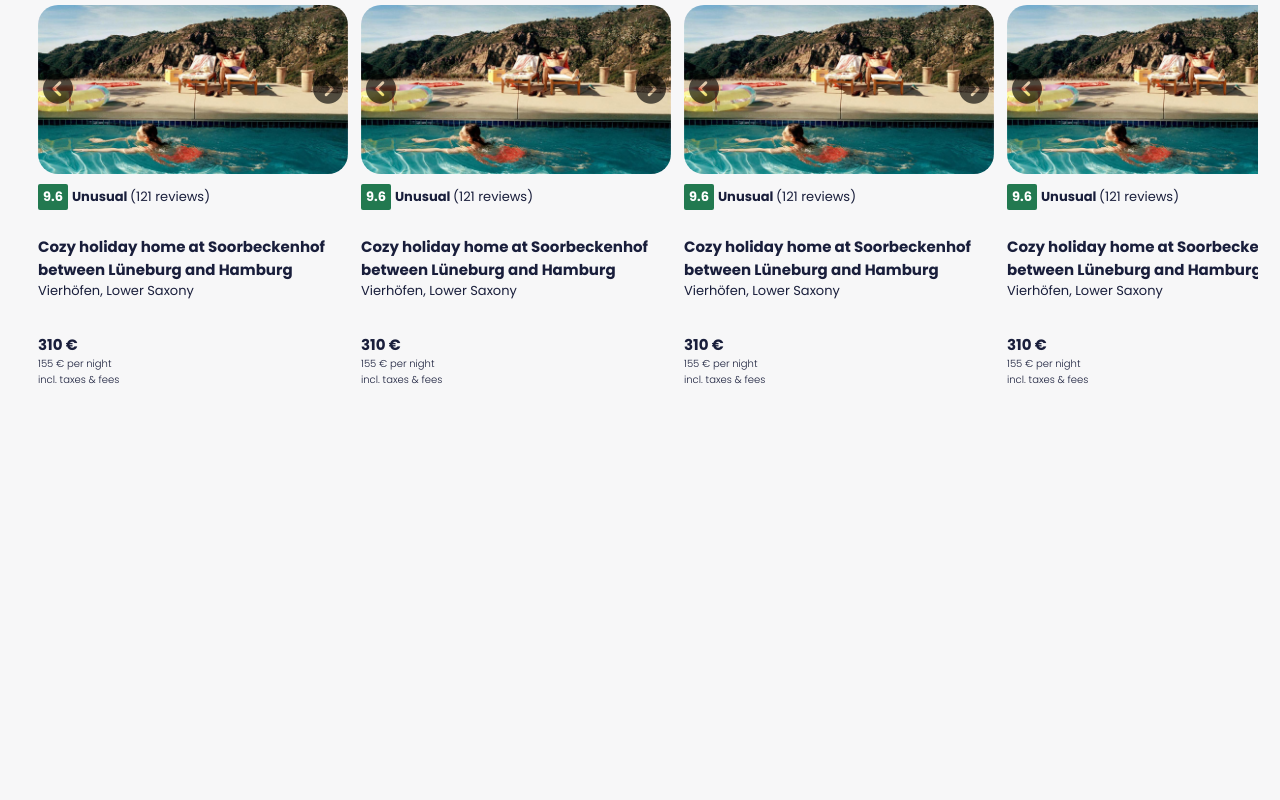
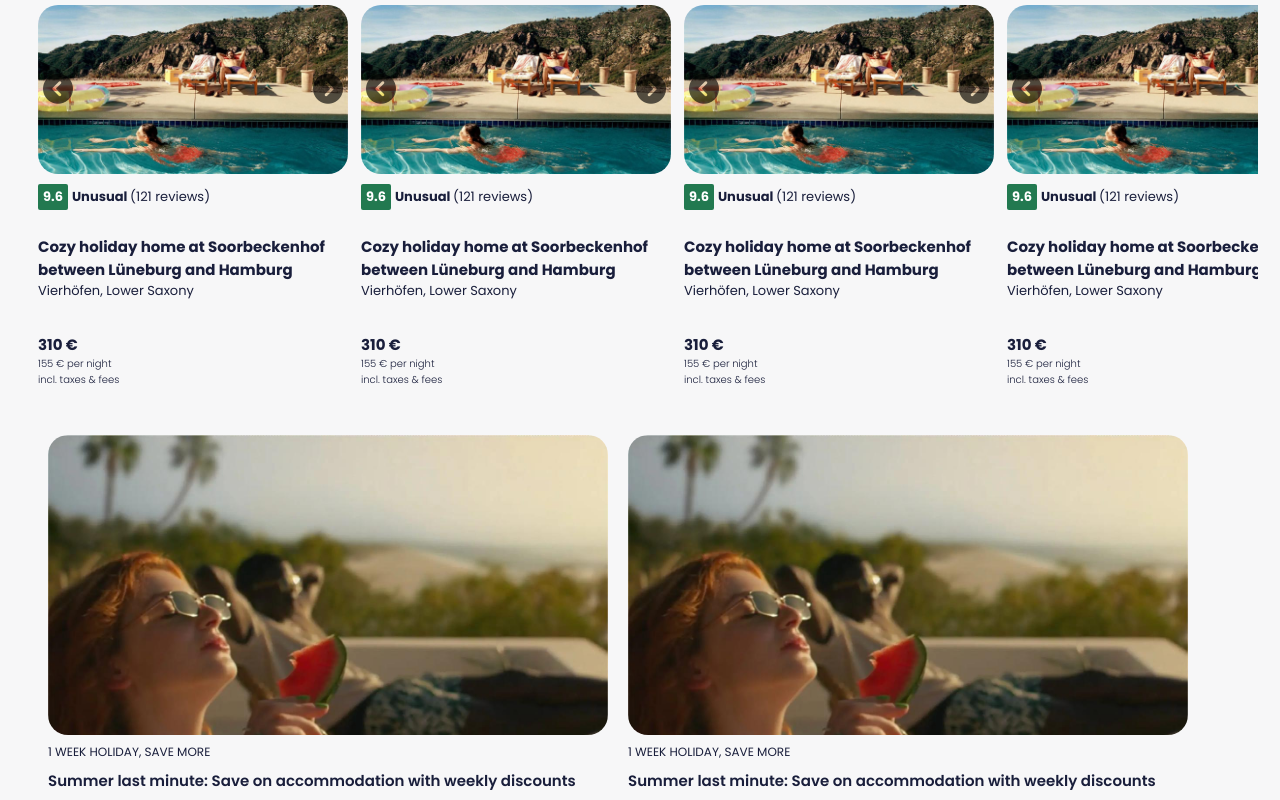
Before and after one commit to Lucide-Pascale/CSS-Cloning-Exercise, a plain HTML site: page frontend/index.html in a window 1280 px wide. Shown: the part 1419-2219 px from the top of the page. Before the commit the page ends 1832 px from the top, so only its background shows below. Drawn offline with nearby package versions, Linux system fonts and the light colour scheme; a web font is replaced by a local one.

Commit message:
Adding another section

```diff
--- a/frontend/css/style.css
+++ b/frontend/css/style.css
@@ -427,6 +427,48 @@ body h4 span{
   gap:13px;
   scrollbar-width: none;
 }
+
+.container7{
+  border-radius: 20px;
+  width:560px;
+  height: 300px;
+
+  background-image: url('11.jpg');
+  background-size: cover;
+}
+
+.container8{
+  display:flex;
+  flex-direction: column;
+  font-family: "Poppins", sans-serif;
+  color: var(--primary-color);
+  gap:8px;
+}
+
+.container8 > h4{
+  text-transform: uppercase;
+  font-size: 12px;
+  font-weight: 400;
+  margin:0%;
+
+}
+
+.container8 >p{
+  font-size: 15px;
+  font-weight:600;
+  margin: 0%;
+}
+
+.container9{
+  display:flex;
+  flex-direction: row;
+  margin-left: 40px;
+  margin-right: 40px;
+  margin-top: 30px;
+  gap:20px;
+  /* justify-content: center; */
+}
+
 /*
 .chiron-sung-hk-<uniquifier> {
   font-family: "Chiron Sung HK", serif;
--- a/frontend/index.html
+++ b/frontend/index.html
@@ -266,6 +266,20 @@
 </div>
 
 </div>
+
+<div class="container9">
+<div class="container8">
+<div class="container7"></div>
+<h4>1 WEEK HOLIDAY, SAVE MORE</h4>
+<p>Summer last minute: Save on accommodation with weekly discounts</p>
+</div>
+
+<div class="container8">
+<div class="container7"></div>
+<h4>1 WEEK HOLIDAY, SAVE MORE</h4>
+<p>Summer last minute: Save on accommodation with weekly discounts</p>
+</div>
+</div>
 </body>
 
 </html>
```
